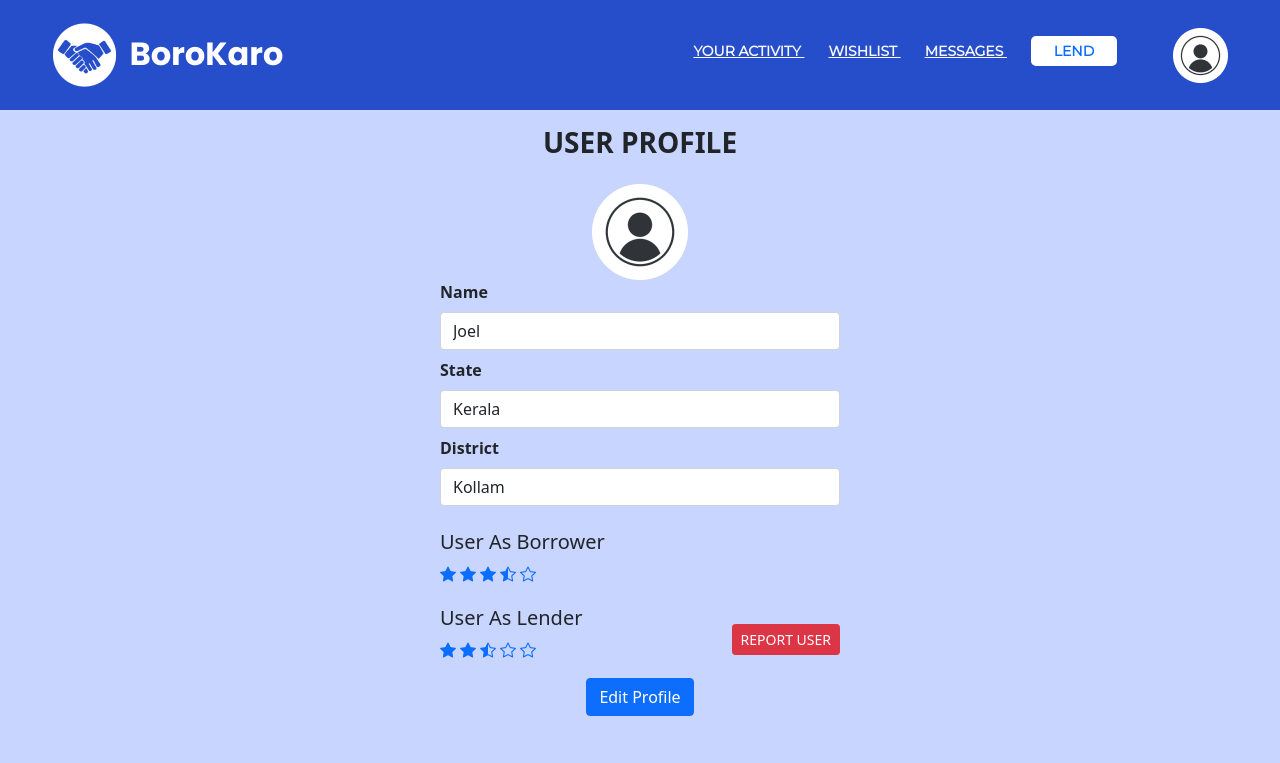
After one commit to ShameemudheenMP/BoroKaro, a Django app: page /profile/ in a window 1280 px wide. The commit adds this page. Shown: the top 763 px of the page. Run offline with Django 4.2, Linux system fonts and the light colour scheme; the visitor is signed in with stand-in values (Sample User, id 1); some libraries are stand-ins or nearby versions.

Commit message:
Profile View page completed

```diff
--- a/Borokaro/main/static/css/styles.css
+++ b/Borokaro/main/static/css/styles.css
@@ -260,3 +260,13 @@ header {
 .wishlist-body {
     font-family: 'poppins';
 }
+
+
+.profile-details {
+    width: 400px;
+}
+
+
+.profile-details input[type="text"]:disabled {
+    background: #ffffff;
+  }
--- a/Borokaro/main/templates/main/base.html
+++ b/Borokaro/main/templates/main/base.html
@@ -16,6 +16,7 @@
   <link rel="stylesheet" href="{% static 'css/styles.css' %}" />
   <link href="https://cdnjs.cloudflare.com/ajax/libs/bootstrap-datepicker/1.2.0/css/datepicker.min.css"
     rel="stylesheet" />
+    <link rel="stylesheet" href="https://cdn.jsdelivr.net/npm/bootstrap-icons@1.9.1/font/bootstrap-icons.css">
 </head>
 
 <body class="def-background">
--- a/Borokaro/main/templates/main/home.html
+++ b/Borokaro/main/templates/main/home.html
@@ -48,7 +48,7 @@
 
         <div class="d-flex justify-content-around flex-wrap">
             {% for product in products %}
-            <a href="/product/{{ product.id }}" class="product text-decoration-none">
+            <a href="/product/{{ product.id }}" class="product text-decoration-none mb-5">
                 <div class="card pt-2" style="width: 21rem;">
                     <div class="text-center  p-2">
                         <img src="{{ product.p_image1.url }}" class="card-img" alt="Product1">
--- /dev/null
+++ b/Borokaro/main/templates/main/profile.html
@@ -0,0 +1,62 @@
+{% extends 'main/base.html' %}
+{% load static %}
+{% block content %}
+
+  <div class="d-flex justify-content-center pb-5">
+    <div class="profile d-flex flex-column mt-5 mt-lg-3 pt-5 pt-lg-0">
+        <h3 class="fw-bold mx-auto">USER PROFILE</h3>
+        <div class="mx-auto mt-3">
+            <img src="{% static 'Assets/ProfileIconLarge.png' %}" alt="ProfileIcon">
+        </div>
+        <div class="profile-details">
+            <div class="mb-2">
+                <label for="profileFormInput1" class="form-label fw-bold">Name</label>
+                <input type="text" class="form-control" id="profileFormInput1" placeholder="" disabled="True" value="Joel">
+            </div>
+            <div class="mb-2">
+                <label for="profileFormInput2" class="form-label fw-bold">State</label>
+                <input type="text" class="form-control" id="profileFormInput2" placeholder="" disabled="True" value="Kerala">
+            </div>
+            <div class="mb-2">
+                <label for="profileFormInput3" class="form-label fw-bold">District</label>
+                <input type="text" class="form-control" id="profileFormInput3" placeholder="" disabled="True" value="Kollam">
+            </div>
+        </div>
+        <div id="borrower-rating" class="mt-3">
+            <h5 class="">User As Borrower</h5>
+            <div class="d-flex">
+                <!-- loop star here -->
+                <p><i class="bi bi-star-fill text-primary me-1"></i></p>
+                <p><i class="bi bi-star-fill text-primary me-1"></i></p>
+                <p><i class="bi bi-star-fill text-primary me-1"></i></p>
+                <p><i class="bi bi-star-half text-primary me-1"></i></p>
+                <p><i class="bi bi-star text-primary me-1"></i></p>
+            </div>
+        </div>
+        <div class="d-flex justify-content-between">
+            <div id="lender-rating" class="mt-1">
+                <h5 class="">User As Lender</h5>
+                <div class="d-flex">
+                    <!-- loop star here -->
+                    <p><i class="bi bi-star-fill text-primary me-1"></i></p>
+                    <p><i class="bi bi-star-fill text-primary me-1"></i></p>
+                    <p><i class="bi bi-star-half text-primary me-1"></i></p>
+                    <p><i class="bi bi-star text-primary me-1"></i></p>
+                    <p><i class="bi bi-star text-primary me-1"></i></p>
+                </div>
+            </div>
+            <!-- this is when view other's profile -->
+            <div class="d-flex align-items-center">
+                <a class="btn btn-sm btn-danger" href="/reportuser/{{ product.user.id }}">REPORT USER</a>
+            </div>
+
+        </div>
+        <!-- this is when view his own profile -->
+        <div class="d-flex justify-content-center">
+            <a href="/profileedit" class="btn btn-primary" >Edit Profile</a>
+        </div>
+
+    </div>
+  </div>
+
+{% endblock %}
--- a/Borokaro/main/urls.py
+++ b/Borokaro/main/urls.py
@@ -20,6 +20,8 @@ urlpatterns = [
     path('reportuser/<int:idn>', reportuser, name='reportuser'),
     path('reportcomment/', reportcomment, name='reportcomment'),
     path('reportsuccess/', reportsuccess, name='reportsuccess'),
+    path('profile/', profile, name='profile'),
+    path('profileedit/', profileedit, name='profileedit'),
 ]
 
 if settings.DEBUG:
--- a/Borokaro/main/views.py
+++ b/Borokaro/main/views.py
@@ -171,3 +171,15 @@ def reportcomment(request):
 @login_required(login_url='/login')
 def reportsuccess(request):
     return render(request, 'main/reportsuccess.html')
+
+
+#profile view
+@login_required(login_url='/login')
+def profile(request):
+    return render(request, 'main/profile.html')
+
+
+#profile edit
+@login_required(login_url='/login')
+def profileedit(request):
+    return render(request, 'main/profileedit.html')
```
Also changed, not shown: Borokaro/main/static/Assets/ProfileIconLarge.png (added).
